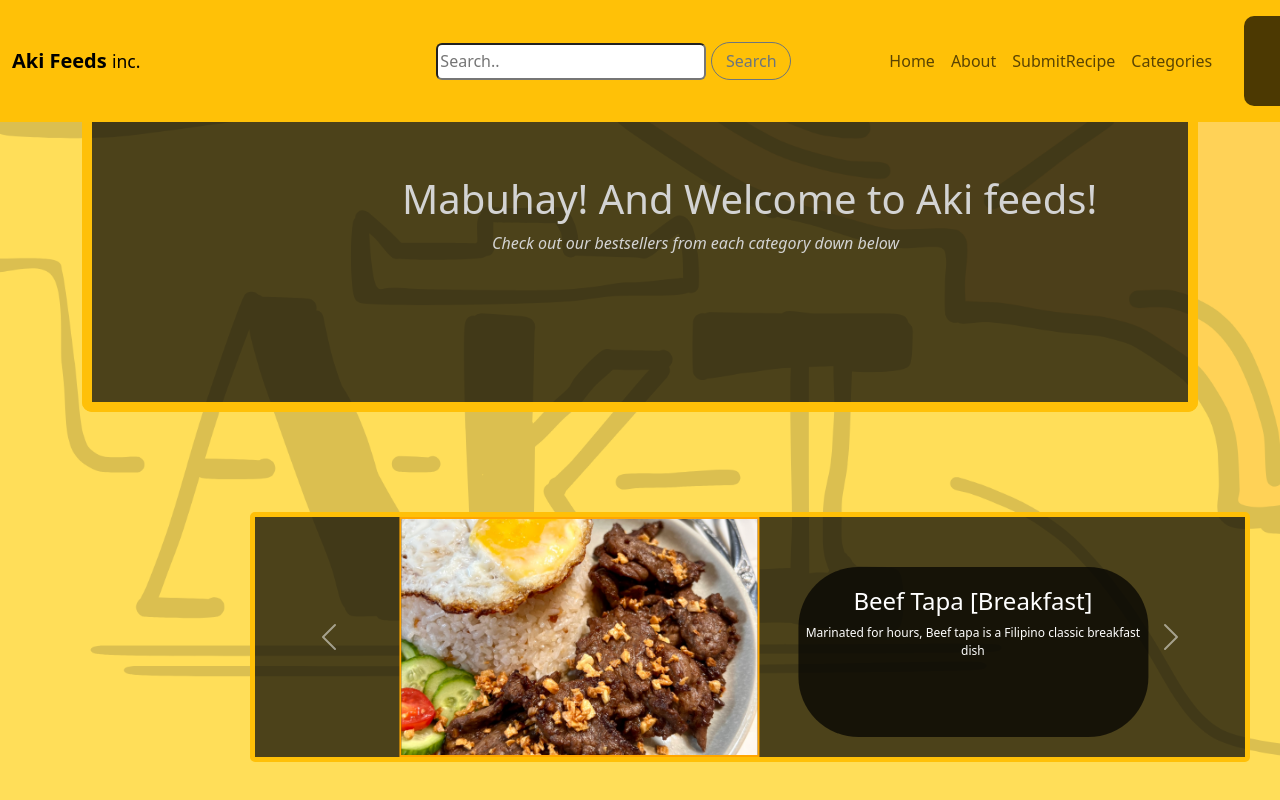
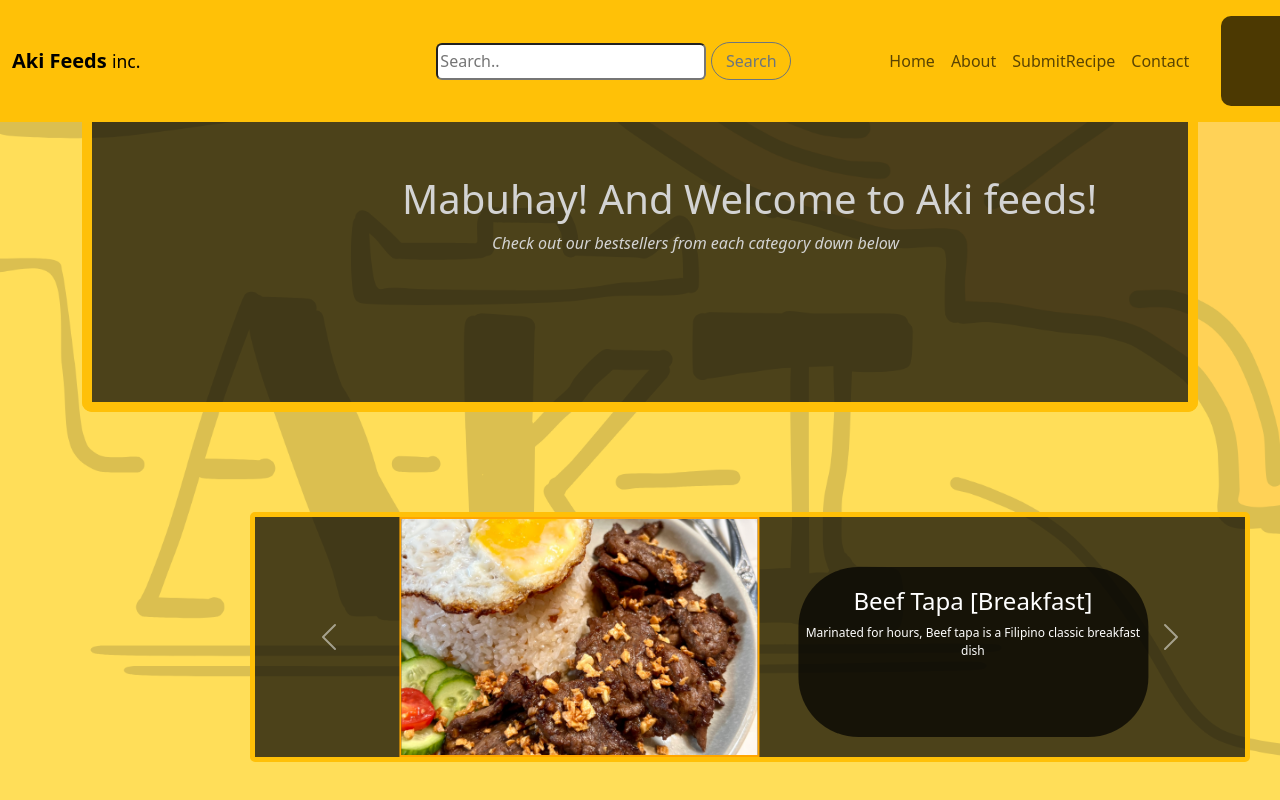
Before and after one commit to PAGano-9-Topaz/Q2project, a plain HTML site: page index.html in a window 1280 px wide. Drawn offline with nearby package versions, Linux system fonts and the light colour scheme.

Commit message:
Update index.html

```diff
--- a/index.html
+++ b/index.html
@@ -41,7 +41,7 @@
 					<a class="nav-link" href="https://pagano-9-topaz.github.io/Q2projectB/">SubmitRecipe</a>
 			      </li>
 			      <li class="nav-item">
-			        <a class="nav-link" href="https://pagano-9-topaz.github.io/Q2projectC/">Categories</a>
+			        <a class="nav-link" href="https://pagano-9-topaz.github.io/Q2projectC/">Contact</a>
 			      </li>
 			    </ul>
 			</div>
```
